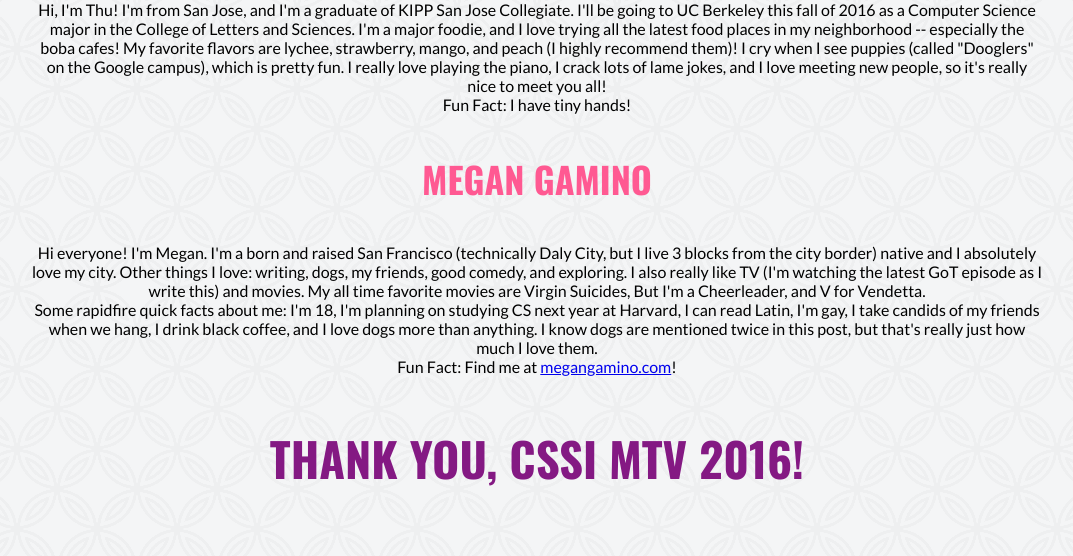
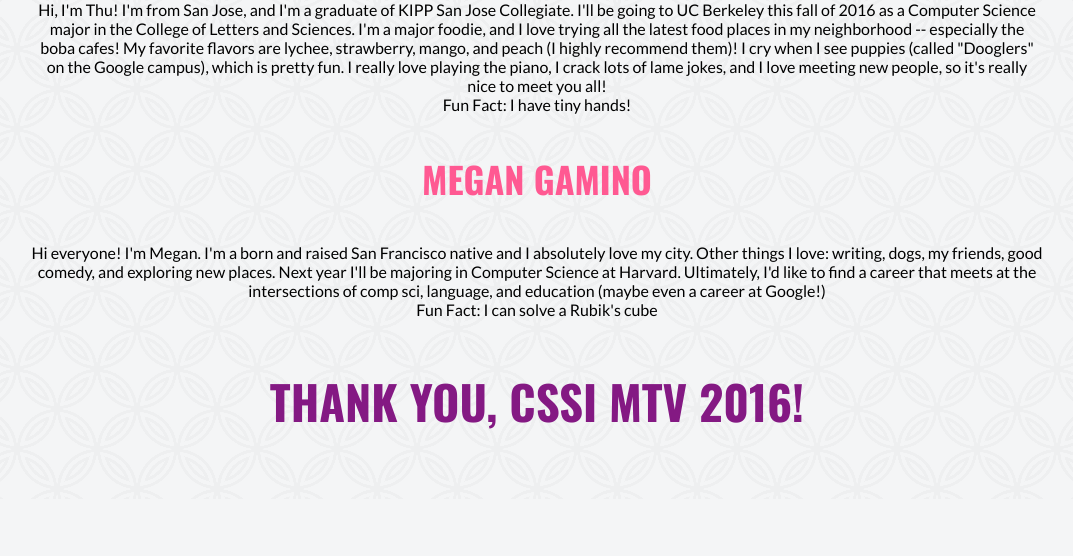
Before and after one commit to mgamino/care-package, a Django app: template templates/about.html in a window 1280 px wide. Shown: the part 911-1467 px from the top of the page, without its empty margins (103-1176 px from the left). After the commit the page ends 1340 px from the top, so only its background shows below. Run offline with Django 3.2, Linux system fonts and the light colour scheme; the template is opened without the code that fills it, so the values that code supplies are empty.

Commit message:
megan bio

```diff
--- a/templates/about.html
+++ b/templates/about.html
@@ -52,16 +52,12 @@
           <div class="name3"><b>MEGAN GAMINO</b></div>
           <br>
           <br>
-          Hi everyone! I'm Megan. I'm a born and raised San Francisco (technically Daly City, but I live 3 blocks from
-          the city border) native and I absolutely love my city. Other things I love: writing, dogs, my friends, good comedy,
-          and exploring. I also really like TV (I'm watching the latest GoT episode as I write this) and movies. My all time
-          favorite movies are Virgin Suicides, But I'm a Cheerleader, and V for Vendetta.
+          Hi everyone! I'm Megan. I'm a born and raised San Francisco native and I absolutely love my city.
+          Other things I love: writing, dogs, my friends, good comedy, and exploring new places. Next year I'll
+          be majoring in Computer Science at Harvard. Ultimately, I'd like to find a career that meets at the intersections
+          of comp sci, language, and education (maybe even a career at Google!)
           <br>
-          Some rapidfire quick facts about me: I'm 18, I'm planning on studying CS
-          next year at Harvard, I can read Latin, I'm gay, I take candids of my friends when we hang, I drink black coffee, and
-          I love dogs more than anything. I know dogs are mentioned twice in this post, but that's really just how much I love them.
-          <br>
-          Fun Fact: Find me at <a href="http://www.megangamino.com">megangamino.com</a>!
+          Fun Fact: I can solve a Rubik's cube
         </div>
     </div>
 
```
